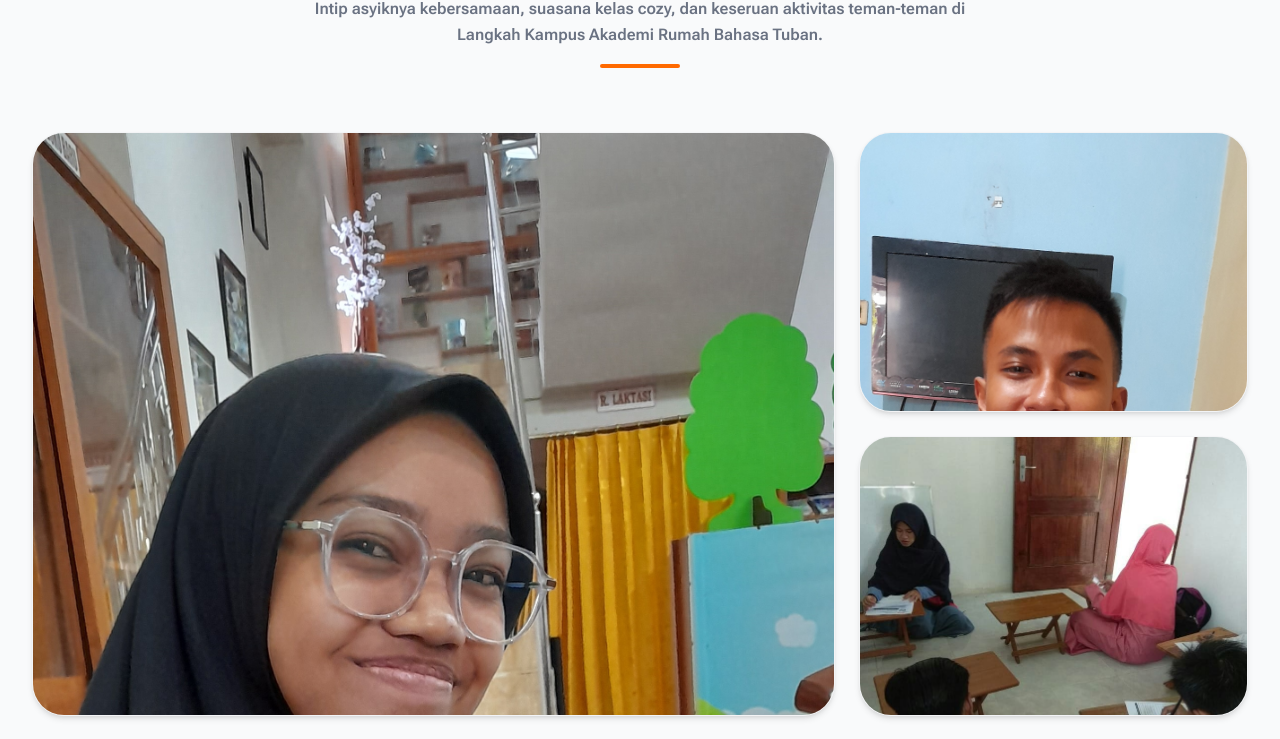
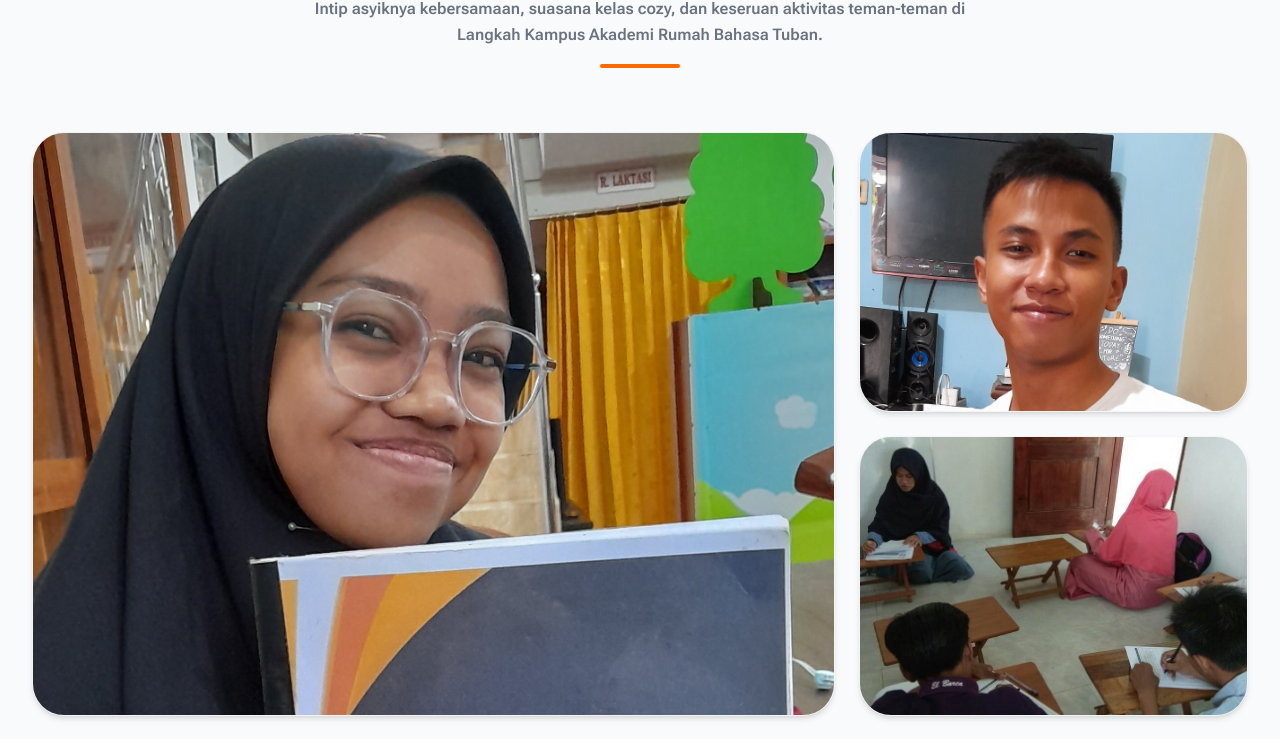
Before and after one commit to thoriqkhoir/abcenglishcourse, a Next.js app: page / in a window 1280 px wide. Shown: the part 4852-5591 px from the top of the page. Built offline with nearby package versions, Linux system fonts and the light colour scheme.

Commit message:
revision

```diff
--- a/sections/GallerySection.tsx
+++ b/sections/GallerySection.tsx
@@ -68,7 +68,7 @@
                 src={img.src}
                 alt={img.alt}
                 loading="lazy"
-                className="w-full h-full object-cover object-top group-hover:scale-105 transition-transform duration-500"
+                className="w-full h-full object-cover group-hover:scale-105 transition-transform duration-500"
               />
 
               {/* Hover Dark Overlay */}
```
